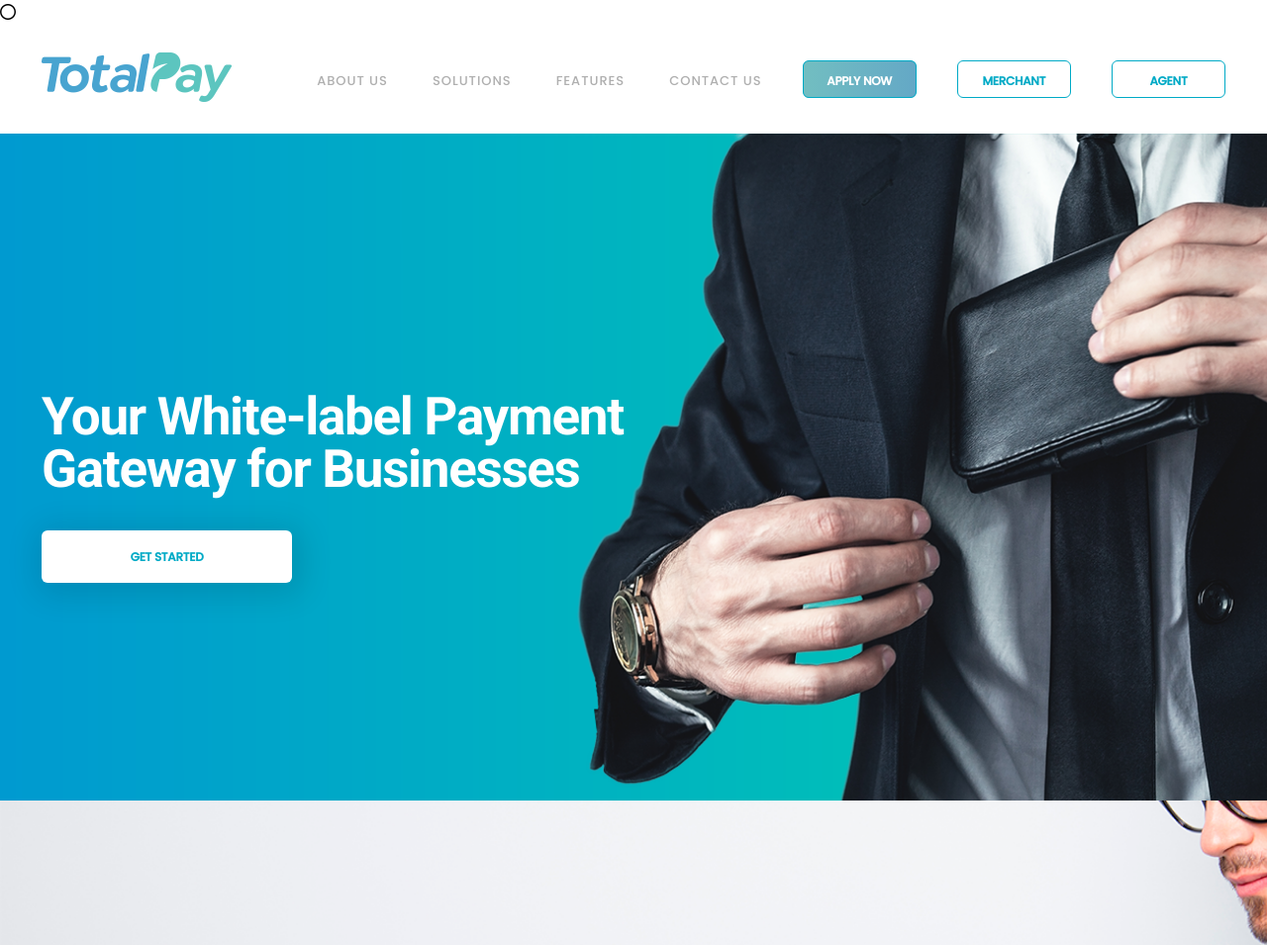
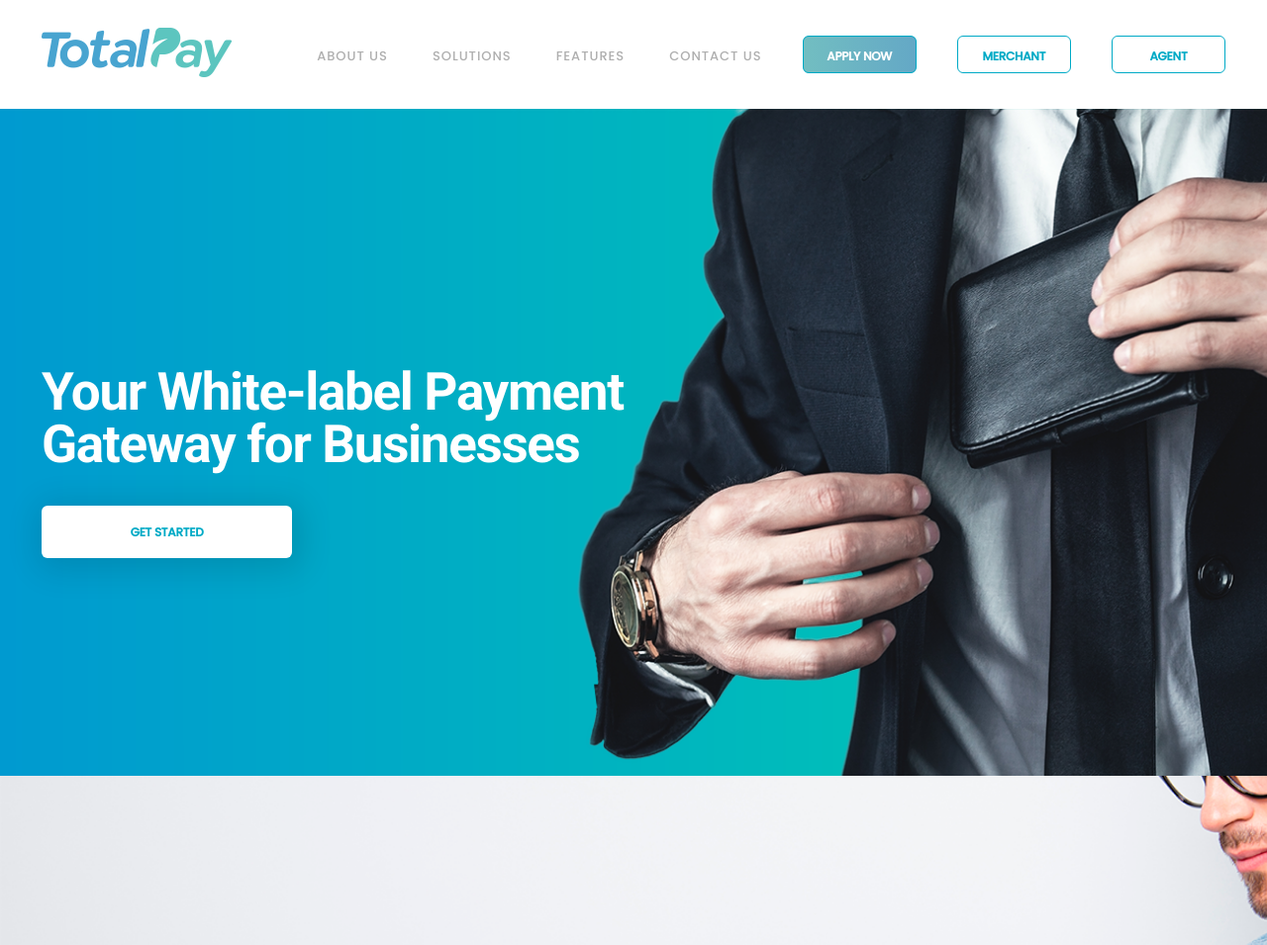
Before and after one commit to webader/total_pay, a plain HTML site: page index.html in a window 1280 px wide. Shown: the top 955 px of the page at 99% size. Drawn offline with nearby package versions, Linux system fonts and the light colour scheme.

```diff
--- a/index.html
+++ b/index.html
@@ -16,7 +16,7 @@
     <link rel="stylesheet" href="css/style.css">
 
 </head>
-<i class="far fa-circle"></i>
+
 <body>
     <header class="main__header">
         <div class="container">
```
